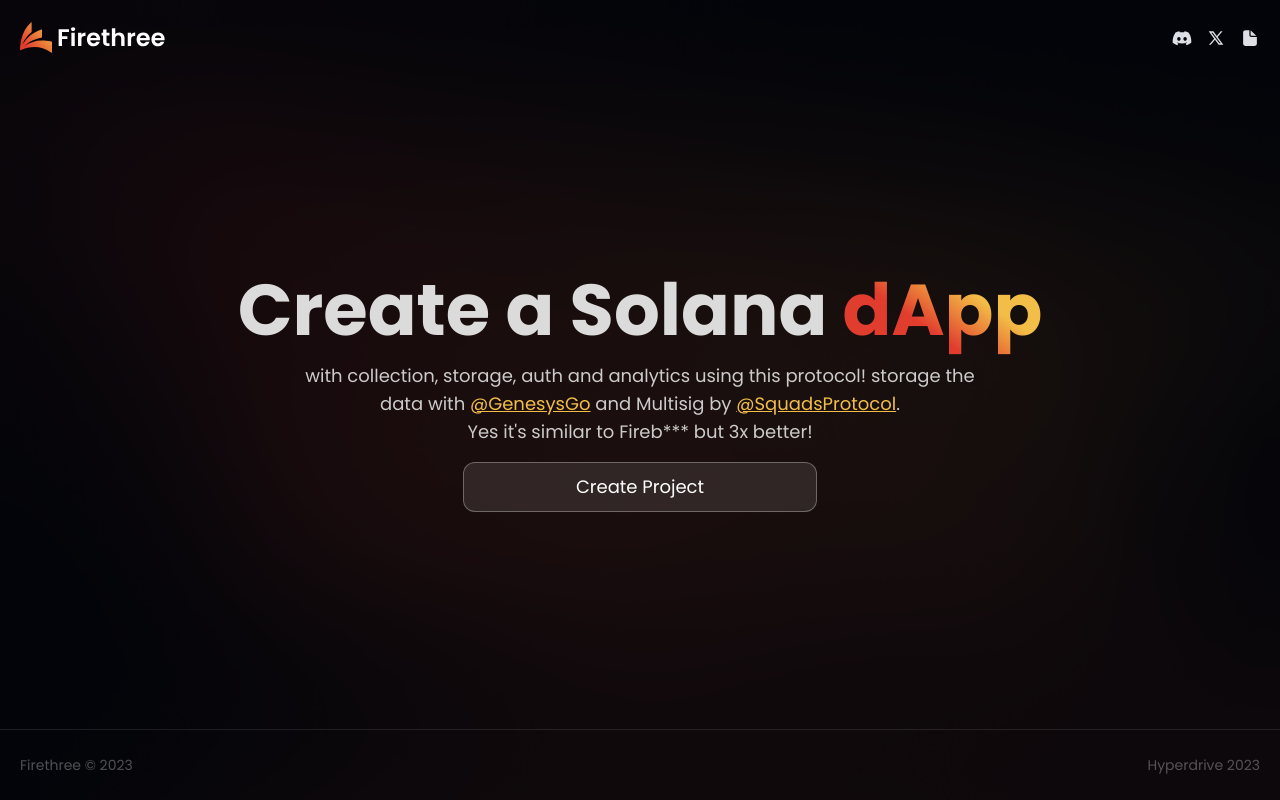
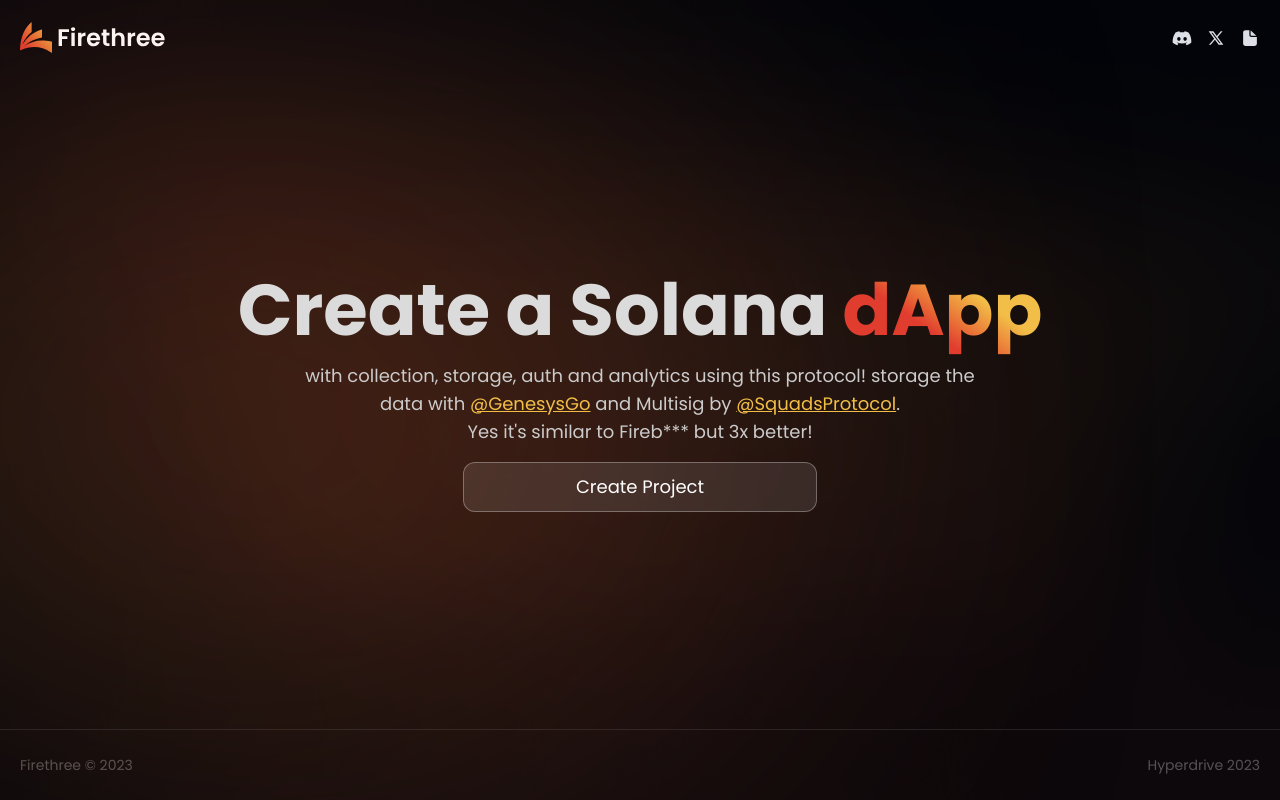
Before and after one commit to firethreexyz/firethree-home, a Next.js app: page / in a window 1280 px wide. Built offline with nearby package versions, Linux system fonts and the light colour scheme.

Commit message:
feat: add blur

```diff
--- a/src/app/page.tsx
+++ b/src/app/page.tsx
@@ -44,7 +44,11 @@
           </div>
         </div>
 
-        <div className="flex items-center justify-center flex-col m-auto h-full">
+        <div className="bg-animation absolute">
+          <div className="bg-animation-children"></div>
+        </div>
+
+        <div className="relative flex items-center justify-center flex-col m-auto h-full z-10">
           <h1 className="text-7xl px-2 md:px-0 text-center font-bold text-[#DCDBDB]">
             Create a Solana{" "}
             <span
--- a/src/styles/globals.css
+++ b/src/styles/globals.css
@@ -3,7 +3,7 @@
 @tailwind utilities;
 
 body {
-  overflow-x: hidden;
+  overflow: hidden;
   -webkit-font-smoothing: antialiased;
   background: #020409;
 }
@@ -23,3 +23,58 @@
   outline: none;
   background: transparent;
 }
+
+@keyframes moveGradient {
+  0% {
+    background-position: 0% 50%;
+  }
+  50% {
+    background-position: 100% 50%;
+  }
+  100% {
+    background-position: 0% 50%;
+  }
+}
+
+
+@keyframes moveBackground {
+  0% {
+    transform: translate(-50%, -50%);
+  }
+  25% {
+    transform: translate(50%, -50%);
+  }
+  75% {
+    transform: translate(-50%, 50%);
+  }
+  100% {
+    transform: translate(-50%, -50%);
+  }
+}
+
+
+.bg-animation {
+  width: 80%;
+  height: 90vh;
+  margin: -200px auto;
+  left: 0;
+  right: 0;
+  background: rgba(2, 4, 9, 0.8);
+  filter: blur(170px);
+  opacity: 20%;
+  animation: moveBackground 8s linear infinite alternate;
+}
+
+.bg-animation-children {
+  width: 100%;
+  height: 100%;
+border-radius: 50%;
+  background: linear-gradient(
+    -45deg,
+    #e13d30 20.09%,
+    #e86a36 50.03%,
+    #ec8a3c 83.03%
+  );
+  background-size: 400% 400%;
+  animation: moveGradient 3s ease infinite;
+}
```
Also changed, not shown: 1 other file (tests, documents, lock files or other folders).
